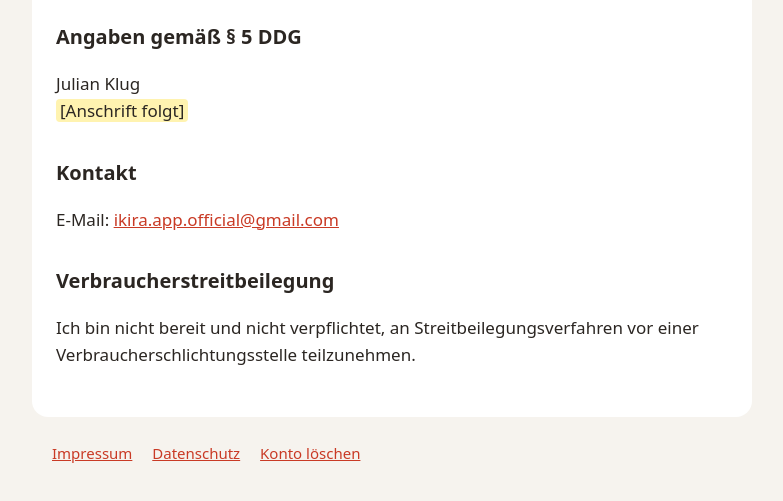
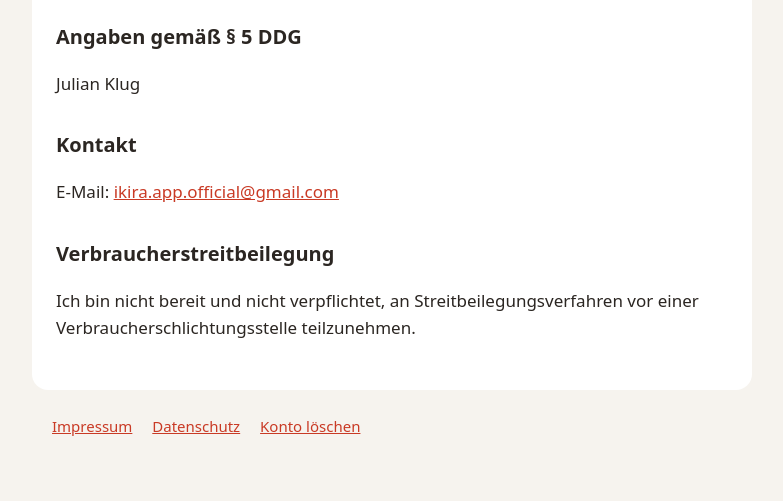
Before and after one commit to ikira-official/ikira-web, a plain HTML site: page public/impressum.html in a window 1280 px wide. Shown: the part 165-666 px from the top of the page, without its empty margins (248-1031 px from the left). Drawn offline with Linux system fonts and the light colour scheme.

Commit message:
chore: Anschrift erst vor dem öffentlichen Start
Co-Authored-By: Claude Opus 5.5 <noreply@anthropic.com>

```diff
--- a/public/impressum.html
+++ b/public/impressum.html
@@ -13,9 +13,8 @@
 
       <h2>Angaben gemäß § 5 DDG</h2>
       <p>
-        Julian Klug<br />
-        <!-- TODO vor Veröffentlichung: ladungsfähige Anschrift (Straße, PLZ, Ort) -->
-        <span class="placeholder">[Anschrift folgt]</span>
+        Julian Klug
+        <!-- TODO spätestens vor dem öffentlichen Start (M21): ladungsfähige Anschrift (Straße, PLZ, Ort) -->
       </p>
 
       <h2>Kontakt</h2>
```
Also changed, not shown: public/datenschutz.html (+1 -1 lines), 1 other file.
